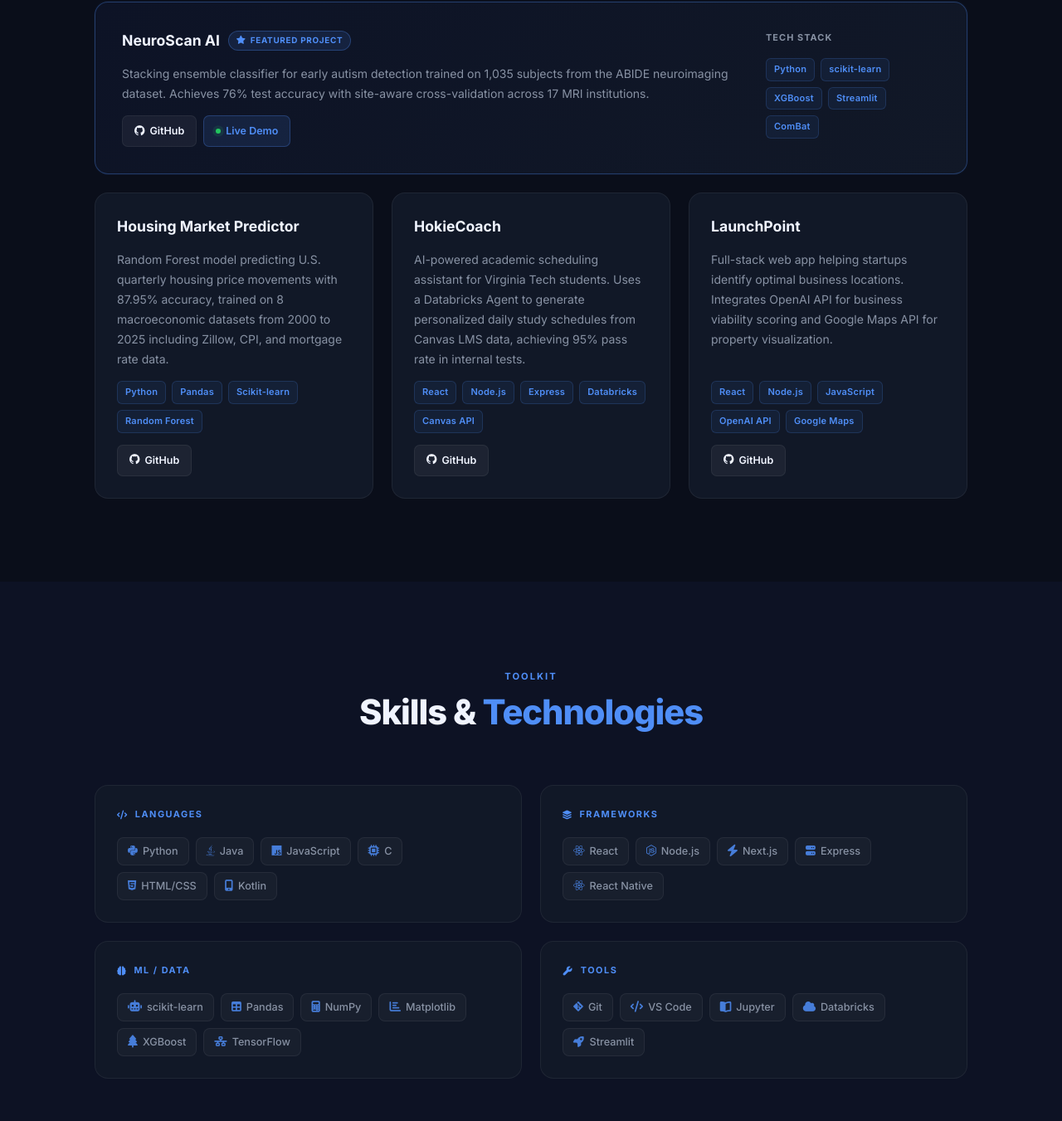
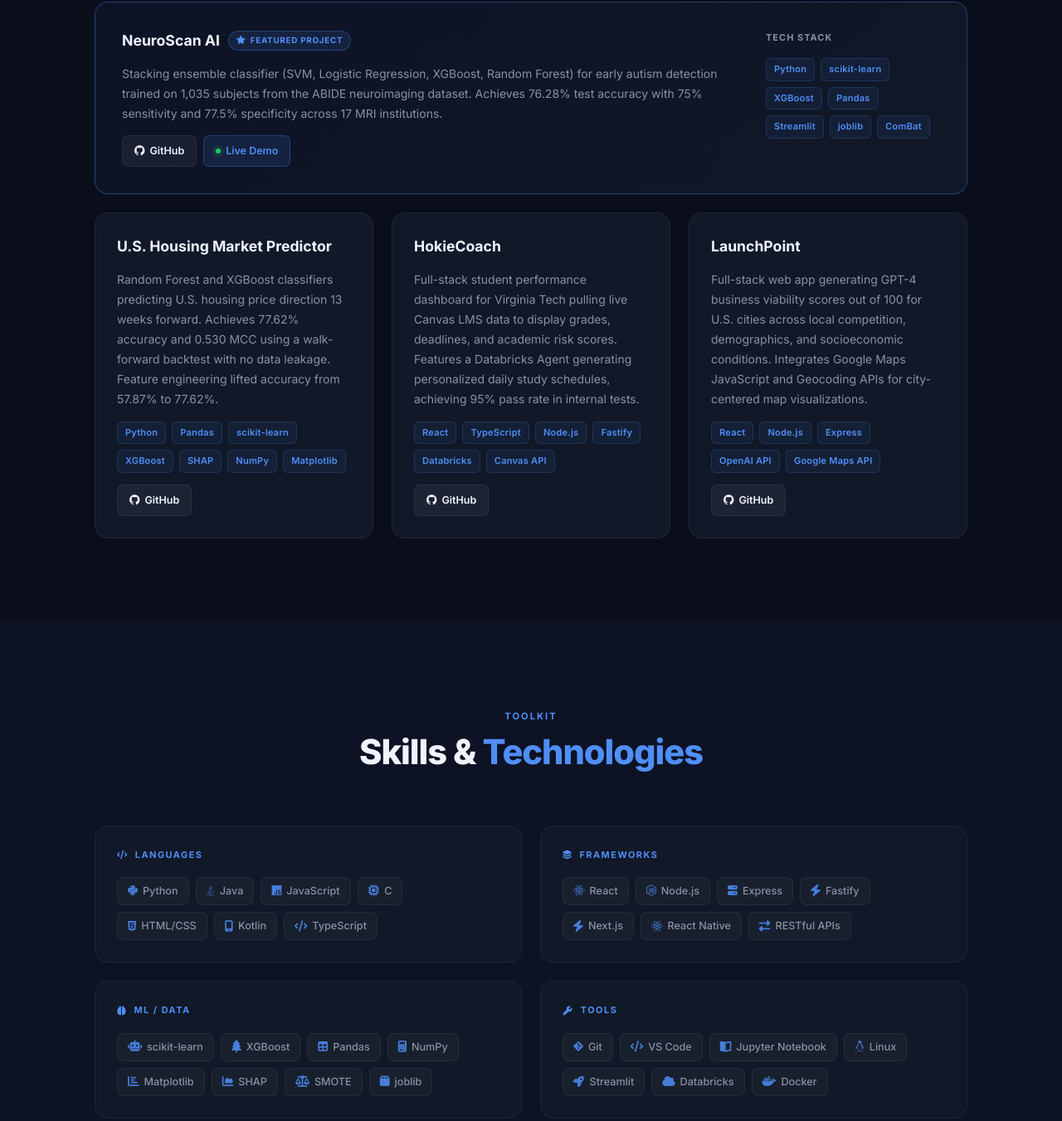
Before and after one commit to vietttran/vietttran.github.io, a plain HTML site: page index.html in a window 1280 px wide. Shown: the part 1810-3161 px from the top of the page at 83% size. Drawn offline with Linux system fonts and the light colour scheme.

Commit message:
Update portfolio to match resume

```diff
--- a/index.html
+++ b/index.html
@@ -1126,7 +1126,7 @@
                             <span class="stat-lbl">ABIDE Subjects Analyzed</span>
                         </div>
                         <div class="stat-card">
-                            <span class="stat-num">76%</span>
+                            <span class="stat-num">76.28%</span>
                             <span class="stat-lbl">NeuroScan Accuracy</span>
                         </div>
                     </div>
@@ -1159,7 +1159,7 @@
                             <h3 class="proj-title">NeuroScan AI</h3>
                             <span class="feat-badge"><i class="fas fa-star"></i> Featured Project</span>
                         </div>
-                        <p class="proj-desc">Stacking ensemble classifier for early autism detection trained on 1,035 subjects from the ABIDE neuroimaging dataset. Achieves 76% test accuracy with site-aware cross-validation across 17 MRI institutions.</p>
+                        <p class="proj-desc">Stacking ensemble classifier (SVM, Logistic Regression, XGBoost, Random Forest) for early autism detection trained on 1,035 subjects from the ABIDE neuroimaging dataset. Achieves 76.28% test accuracy with 75% sensitivity and 77.5% specificity across 17 MRI institutions.</p>
                         <div class="proj-btns">
                             <a href="https://github.com/vietttran/neuroscan-ai" target="_blank" rel="noopener noreferrer" class="pbtn pbtn-gh">
                                 <i class="fab fa-github"></i> GitHub
@@ -1175,7 +1175,9 @@
                             <span class="tag">Python</span>
                             <span class="tag">scikit-learn</span>
                             <span class="tag">XGBoost</span>
+                            <span class="tag">Pandas</span>
                             <span class="tag">Streamlit</span>
+                            <span class="tag">joblib</span>
                             <span class="tag">ComBat</span>
                         </div>
                     </div>
@@ -1184,14 +1186,17 @@
                 <!-- Housing Market Predictor -->
                 <div class="proj-card fade d2">
                     <div class="proj-header">
-                        <h3 class="proj-title">Housing Market Predictor</h3>
-                    </div>
-                    <p class="proj-desc">Random Forest model predicting U.S. quarterly housing price movements with 87.95% accuracy, trained on 8 macroeconomic datasets from 2000 to 2025 including Zillow, CPI, and mortgage rate data.</p>
+                        <h3 class="proj-title">U.S. Housing Market Predictor</h3>
+                    </div>
+                    <p class="proj-desc">Random Forest and XGBoost classifiers predicting U.S. housing price direction 13 weeks forward. Achieves 77.62% accuracy and 0.530 MCC using a walk-forward backtest with no data leakage. Feature engineering lifted accuracy from 57.87% to 77.62%.</p>
                     <div class="proj-tags">
                         <span class="tag">Python</span>
                         <span class="tag">Pandas</span>
-                        <span class="tag">Scikit-learn</span>
-                        <span class="tag">Random Forest</span>
+                        <span class="tag">scikit-learn</span>
+                        <span class="tag">XGBoost</span>
+                        <span class="tag">SHAP</span>
+                        <span class="tag">NumPy</span>
+                        <span class="tag">Matplotlib</span>
                     </div>
                     <div class="proj-btns">
                         <a href="https://github.com/vietttran" target="_blank" rel="noopener noreferrer" class="pbtn pbtn-gh">
@@ -1205,33 +1210,34 @@
                     <div class="proj-header">
                         <h3 class="proj-title">HokieCoach</h3>
                     </div>
-                    <p class="proj-desc">AI-powered academic scheduling assistant for Virginia Tech students. Uses a Databricks Agent to generate personalized daily study schedules from Canvas LMS data, achieving 95% pass rate in internal tests.</p>
+                    <p class="proj-desc">Full-stack student performance dashboard for Virginia Tech pulling live Canvas LMS data to display grades, deadlines, and academic risk scores. Features a Databricks Agent generating personalized daily study schedules, achieving 95% pass rate in internal tests.</p>
+                    <div class="proj-tags">
+                        <span class="tag">React</span>
+                        <span class="tag">TypeScript</span>
+                        <span class="tag">Node.js</span>
+                        <span class="tag">Fastify</span>
+                        <span class="tag">Databricks</span>
+                        <span class="tag">Canvas API</span>
+                    </div>
+                    <div class="proj-btns">
+                        <a href="https://github.com/vietttran" target="_blank" rel="noopener noreferrer" class="pbtn pbtn-gh">
+                            <i class="fab fa-github"></i> GitHub
+                        </a>
+                    </div>
+                </div>
+
+                <!-- LaunchPoint -->
+                <div class="proj-card fade d4">
+                    <div class="proj-header">
+                        <h3 class="proj-title">LaunchPoint</h3>
+                    </div>
+                    <p class="proj-desc">Full-stack web app generating GPT-4 business viability scores out of 100 for U.S. cities across local competition, demographics, and socioeconomic conditions. Integrates Google Maps JavaScript and Geocoding APIs for city-centered map visualizations.</p>
                     <div class="proj-tags">
                         <span class="tag">React</span>
                         <span class="tag">Node.js</span>
                         <span class="tag">Express</span>
-                        <span class="tag">Databricks</span>
-                        <span class="tag">Canvas API</span>
-                    </div>
-                    <div class="proj-btns">
-                        <a href="https://github.com/vietttran" target="_blank" rel="noopener noreferrer" class="pbtn pbtn-gh">
-                            <i class="fab fa-github"></i> GitHub
-                        </a>
-                    </div>
-                </div>
-
-                <!-- LaunchPoint -->
-                <div class="proj-card fade d4">
-                    <div class="proj-header">
-                        <h3 class="proj-title">LaunchPoint</h3>
-                    </div>
-                    <p class="proj-desc">Full-stack web app helping startups identify optimal business locations. Integrates OpenAI API for business viability scoring and Google Maps API for property visualization.</p>
-                    <div class="proj-tags">
-                        <span class="tag">React</span>
-                        <span class="tag">Node.js</span>
-                        <span class="tag">JavaScript</span>
                         <span class="tag">OpenAI API</span>
-                        <span class="tag">Google Maps</span>
+                        <span class="tag">Google Maps API</span>
                     </div>
                     <div class="proj-btns">
                         <a href="https://github.com/vietttran" target="_blank" rel="noopener noreferrer" class="pbtn pbtn-gh">
@@ -1262,6 +1268,7 @@
                         <span class="skill-pill"><i class="fas fa-microchip"></i> C</span>
                         <span class="skill-pill"><i class="fab fa-html5"></i> HTML/CSS</span>
                         <span class="skill-pill"><i class="fas fa-mobile-alt"></i> Kotlin</span>
+                        <span class="skill-pill"><i class="fas fa-code"></i> TypeScript</span>
                     </div>
                 </div>
 
@@ -1270,9 +1277,11 @@
                     <div class="skill-pills">
                         <span class="skill-pill"><i class="fab fa-react"></i> React</span>
                         <span class="skill-pill"><i class="fab fa-node-js"></i> Node.js</span>
+                        <span class="skill-pill"><i class="fas fa-server"></i> Express</span>
+                        <span class="skill-pill"><i class="fas fa-bolt"></i> Fastify</span>
                         <span class="skill-pill"><i class="fas fa-bolt"></i> Next.js</span>
-                        <span class="skill-pill"><i class="fas fa-server"></i> Express</span>
                         <span class="skill-pill"><i class="fab fa-react"></i> React Native</span>
+                        <span class="skill-pill"><i class="fas fa-exchange-alt"></i> RESTful APIs</span>
                     </div>
                 </div>
 
@@ -1280,11 +1289,13 @@
                     <div class="skill-cat-title"><i class="fas fa-brain"></i> ML / Data</div>
                     <div class="skill-pills">
                         <span class="skill-pill"><i class="fas fa-robot"></i> scikit-learn</span>
+                        <span class="skill-pill"><i class="fas fa-tree"></i> XGBoost</span>
                         <span class="skill-pill"><i class="fas fa-table"></i> Pandas</span>
                         <span class="skill-pill"><i class="fas fa-calculator"></i> NumPy</span>
                         <span class="skill-pill"><i class="fas fa-chart-bar"></i> Matplotlib</span>
-                        <span class="skill-pill"><i class="fas fa-tree"></i> XGBoost</span>
-                        <span class="skill-pill"><i class="fas fa-network-wired"></i> TensorFlow</span>
+                        <span class="skill-pill"><i class="fas fa-chart-area"></i> SHAP</span>
+                        <span class="skill-pill"><i class="fas fa-balance-scale"></i> SMOTE</span>
+                        <span class="skill-pill"><i class="fas fa-box"></i> joblib</span>
                     </div>
                 </div>
 
@@ -1293,9 +1304,11 @@
                     <div class="skill-pills">
                         <span class="skill-pill"><i class="fab fa-git-alt"></i> Git</span>
                         <span class="skill-pill"><i class="fas fa-code"></i> VS Code</span>
-                        <span class="skill-pill"><i class="fas fa-book-open"></i> Jupyter</span>
+                        <span class="skill-pill"><i class="fas fa-book-open"></i> Jupyter Notebook</span>
+                        <span class="skill-pill"><i class="fab fa-linux"></i> Linux</span>
+                        <span class="skill-pill"><i class="fas fa-rocket"></i> Streamlit</span>
                         <span class="skill-pill"><i class="fas fa-cloud"></i> Databricks</span>
-                        <span class="skill-pill"><i class="fas fa-rocket"></i> Streamlit</span>
+                        <span class="skill-pill"><i class="fab fa-docker"></i> Docker</span>
                     </div>
                 </div>
 
@@ -1323,12 +1336,13 @@
                         <p class="tl-degree">BS Computer Science</p>
                         <p class="tl-sec-lbl">Relevant Coursework</p>
                         <div class="course-wrap">
-                            <span class="c-tag">Data Structures &amp; Algorithms</span>
-                            <span class="c-tag">Software Design</span>
+                            <span class="c-tag">Data Structures and Algorithms</span>
+                            <span class="c-tag">Software Design and Data Structures</span>
+                            <span class="c-tag">Computer Systems</span>
+                            <span class="c-tag">Comparative Languages</span>
                             <span class="c-tag">Discrete Mathematics</span>
                             <span class="c-tag">Applied Combinatorics</span>
                             <span class="c-tag">Computer Organization</span>
-                            <span class="c-tag">GUI Programming</span>
                         </div>
                         <p class="tl-sec-lbl">Activities</p>
                         <div class="acts">
@@ -1347,7 +1361,6 @@
                             <h3 class="tl-school">Purdue University</h3>
                             <span class="tl-period">Aug 2022 — May 2023</span>
                         </div>
-                        <p class="tl-degree">Computer Engineering</p>
                         <div class="deans-badge">
                             <i class="fas fa-award"></i> Dean's List — Fall 2022
                         </div>
```
